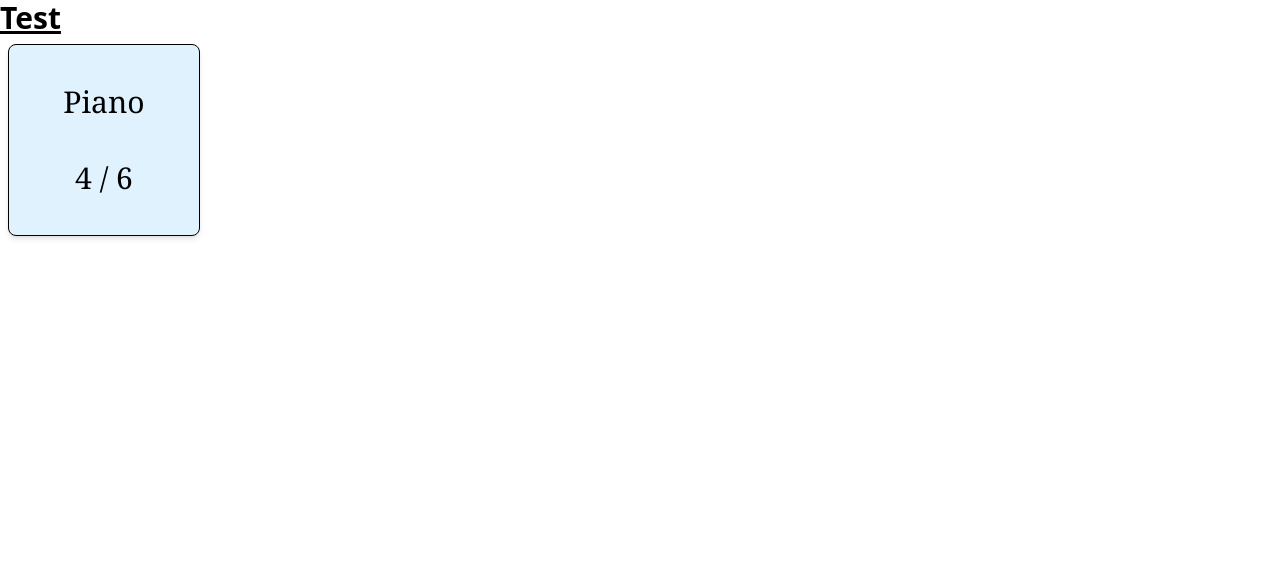
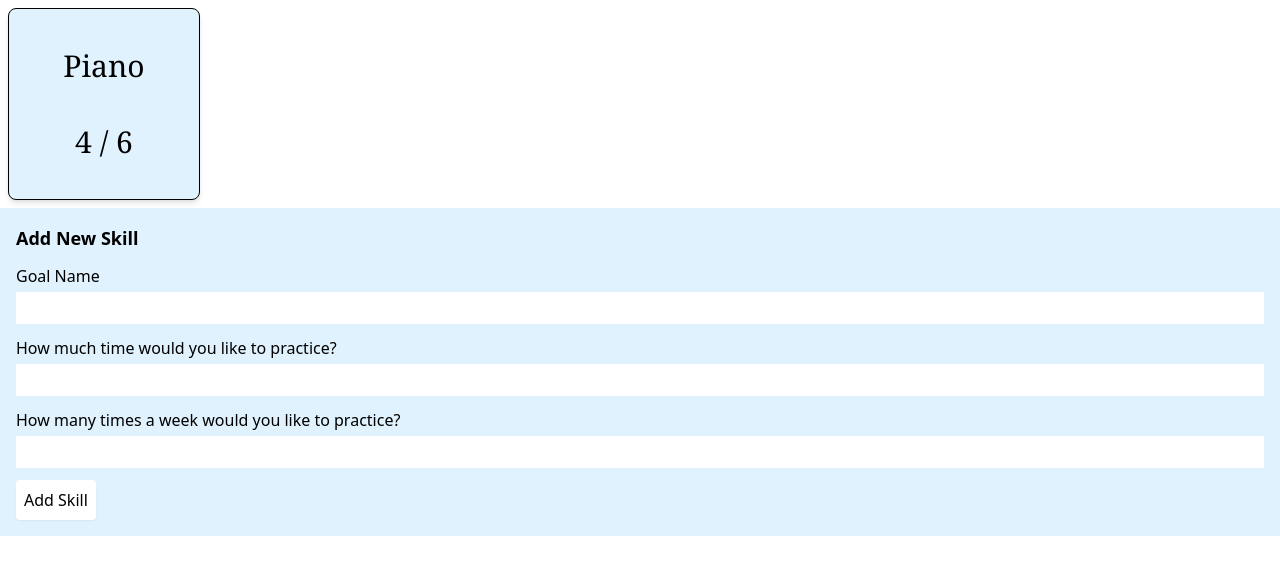
Before and after one commit to chingu-voyages/v43-tier2-team-21, a React (Create React App) app: page /dashboard in a window 1280 px wide. Shown: the top 574 px of the page. Built offline with nearby package versions, Linux system fonts and the light colour scheme.

Commit message:
Reusable input comp. Skill form, and added router

```diff
--- a/src/App.js
+++ b/src/App.js
@@ -1,10 +1,13 @@
+import SkillForm from "./components/SkillForm";
+import { Routes, Route } from "react-router";
+import Dashboard from "./pages/Dashboard";
 
-import{ SkillCard } from "./SkillCard"
 export default function App() {
   return (
-    <div>
-      <h1 className="text-3xl font-bold underline">Test</h1>
-      <SkillCard />
-    </div>
+    <Routes>
+      <Route path="/dashboard" element={<Dashboard />} />
+      <Route path="/addskill" element={<SkillForm />} />
+      <Route path="*" element={<Dashboard />} />
+    </Routes>
   );
 }
--- a/src/SkillCard.js
+++ /dev/null
@@ -1,16 +0,0 @@
-
-export const SkillCard = () =>{
-	return (
-		<div
-			onClick={() =>console.log("clicked")}
-			className={
-				`box-border h-48 w-48 m-2
-				grid content-evenly justify-center
-				border border-black rounded-lg bg-sky-100 shadow-md
-				font-serif`
-				}>
-			<h1 className={`text-3xl`}>Piano</h1>
-			<div className={`text-3xl text-center`}>4 / 6</div>
-		</div>
-	)
-}
--- /dev/null
+++ b/src/components/InputSection.js
@@ -0,0 +1,33 @@
+const InputSection = ({
+  type,
+  value,
+  changeHandler,
+  blurHandler,
+  hasError,
+  label,
+  placeholder,
+  name,
+  error,
+}) => {
+  return (
+    <section className="flex flex-col my-3">
+      <label
+        className={`flex flex-col ${hasError && "text-red-500 font-bold"}`}
+      >
+        {label}
+        <input
+          type={type}
+          value={value}
+          placeholder={placeholder}
+          name={name}
+          onChange={changeHandler}
+          onBlur={blurHandler}
+          className="p-1 mt-1"
+        />
+      </label>
+      {hasError && <p className="text-red-500">{error}</p>}
+    </section>
+  );
+};
+
+export default InputSection;
--- /dev/null
+++ b/src/components/SkillCard.js
@@ -0,0 +1,14 @@
+export const SkillCard = () => {
+  return (
+    <div
+      onClick={() => console.log("clicked")}
+      className={`box-border h-48 w-48 m-2
+				grid content-evenly justify-center
+				border border-black rounded-lg bg-sky-100 shadow-md
+				font-serif`}
+    >
+      <h1 className={`text-3xl`}>Piano</h1>
+      <div className={`text-3xl text-center`}>4 / 6</div>
+    </div>
+  );
+};
--- /dev/null
+++ b/src/components/SkillForm.js
@@ -0,0 +1,100 @@
+import React from "react";
+import InputSection from "./InputSection";
+
+const initialState = {
+  skillName: "",
+  skillNameTouched: false,
+  timeGoal: null,
+  timeGoalTouched: false,
+  pointGoal: null,
+  pointGoalTouched: false,
+};
+
+const SkillForm = () => {
+  const [skillData, setSkillData] = React.useState(initialState);
+  const [triedSubmit, setTriedSubmit] = React.useState(false);
+
+  const {
+    skillName,
+    timeGoal,
+    pointGoal,
+    skillNameTouched,
+    timeGoalTouched,
+    pointGoalTouched,
+  } = skillData;
+
+  const handleChange = (e) => {
+    const { value, name } = e.target;
+    setSkillData((prev) => ({ ...prev, [name]: value }));
+  };
+  const handleBlur = (e) => {
+    const { name } = e.target;
+    setSkillData((prev) => ({ ...prev, [name + "Touched"]: true }));
+  };
+
+  const handleSubmit = (e) => {
+    e.preventDefault();
+    setSkillData((prev) => ({
+      ...prev,
+      skillNameTouched: true,
+      timeGoalTouched: true,
+      pointGoalTouched: true,
+    }));
+    if (skillNameHasError || timeGoalHasError || pointGoalHasError) {
+      console.log("Error occured, no submit");
+      setTriedSubmit(true);
+      return;
+    }
+
+    console.log("Submitted");
+    // ... push to context array
+    setSkillData(initialState);
+  };
+
+  const skillNameHasError = skillNameTouched && skillName.length === 0;
+  const timeGoalHasError = timeGoalTouched && !timeGoal;
+  const pointGoalHasError = pointGoalTouched && !pointGoal;
+
+  return (
+    <form onSubmit={handleSubmit} className="bg-sky-100 p-4">
+      <h2 className="text-lg font-bold">Add New Skill</h2>
+      <InputSection
+        name="skillName"
+        value={skillName}
+        label="Goal Name"
+        hasError={skillNameHasError}
+        changeHandler={handleChange}
+        blurHandler={handleBlur}
+        error="Please enter a value"
+        type="text"
+      />
+      <InputSection
+        name="timeGoal"
+        value={timeGoal}
+        label="How much time would you like to practice?"
+        hasError={timeGoalHasError}
+        changeHandler={handleChange}
+        blurHandler={handleBlur}
+        error="Please enter a value"
+        type="text"
+      />
+      <InputSection
+        name="pointGoal"
+        value={pointGoal}
+        label="How many times a week would you like to practice?"
+        hasError={pointGoalHasError}
+        changeHandler={handleChange}
+        blurHandler={handleBlur}
+        error="Please enter a value"
+        type="text"
+      />
+      {triedSubmit && (
+        <p className="mb-2">Please fix issues above before submitting.</p>
+      )}
+      <button className="bg-white p-2 rounded shadow-sm hover:bg-yellow-100">
+        Add Skill
+      </button>
+    </form>
+  );
+};
+export default SkillForm;
--- a/src/index.js
+++ b/src/index.js
@@ -1,5 +1,6 @@
 import React from "react";
 import ReactDOM from "react-dom/client";
+import { BrowserRouter } from "react-router-dom";
 import App from "./App";
 import "normalize.css";
 import "./index.css";
@@ -9,4 +10,8 @@ import "./index.css";
 // react-timer-hook Docs:  https://www.npmjs.com/package/react-timer-hook
 
 const root = ReactDOM.createRoot(document.getElementById("root"));
-root.render(<App />);
+root.render(
+  <BrowserRouter>
+    <App />
+  </BrowserRouter>
+);
--- /dev/null
+++ b/src/pages/Dashboard.js
@@ -0,0 +1,13 @@
+import SkillForm from "../components/SkillForm";
+import { SkillCard } from "../components/SkillCard";
+
+const Dashboard = () => {
+  return (
+    <>
+      <SkillCard />
+      <SkillForm />
+    </>
+  );
+};
+
+export default Dashboard;
```
Also changed, not shown: src/pages/LandingPage.js (added), src/pages/Practice.js (added).
